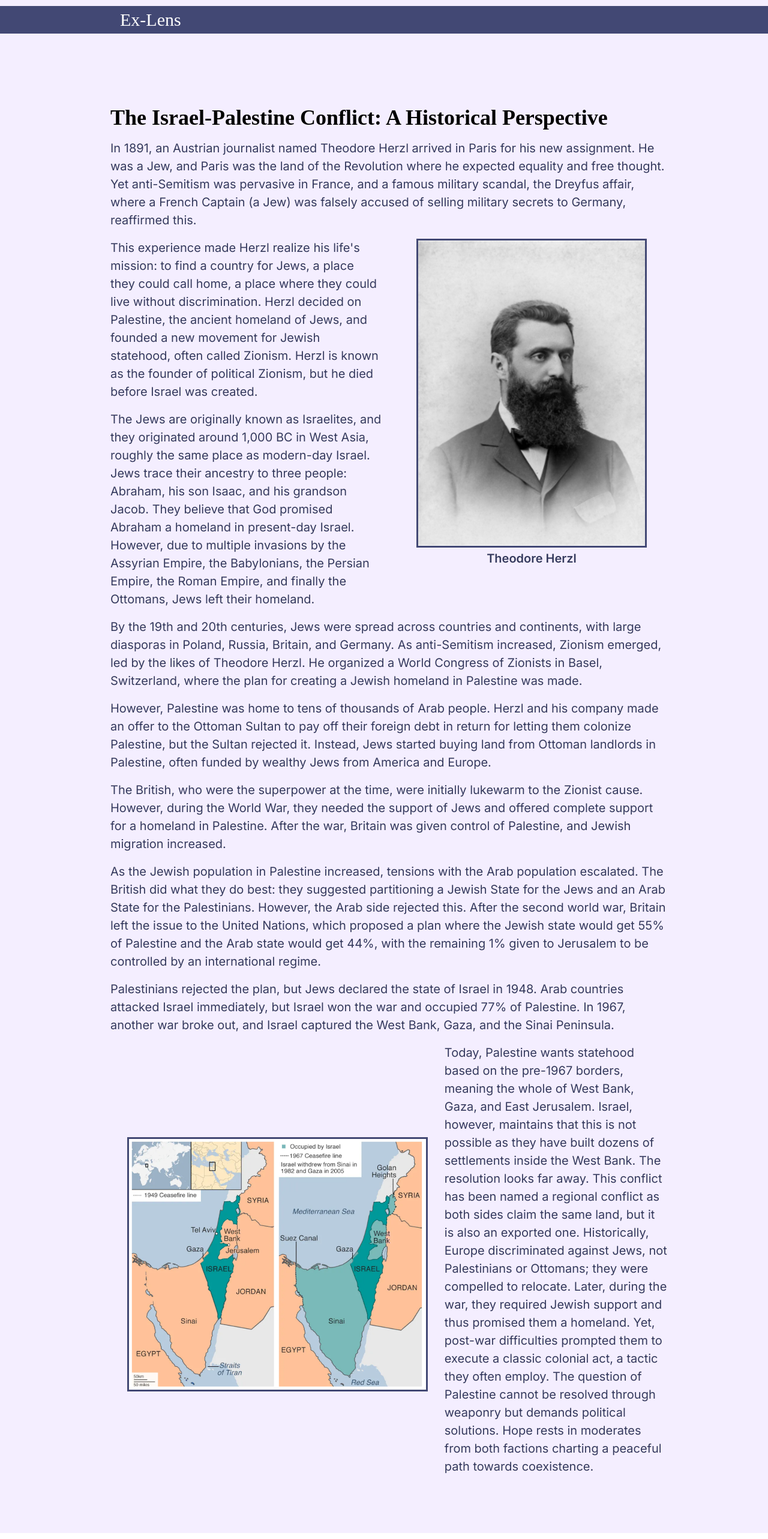
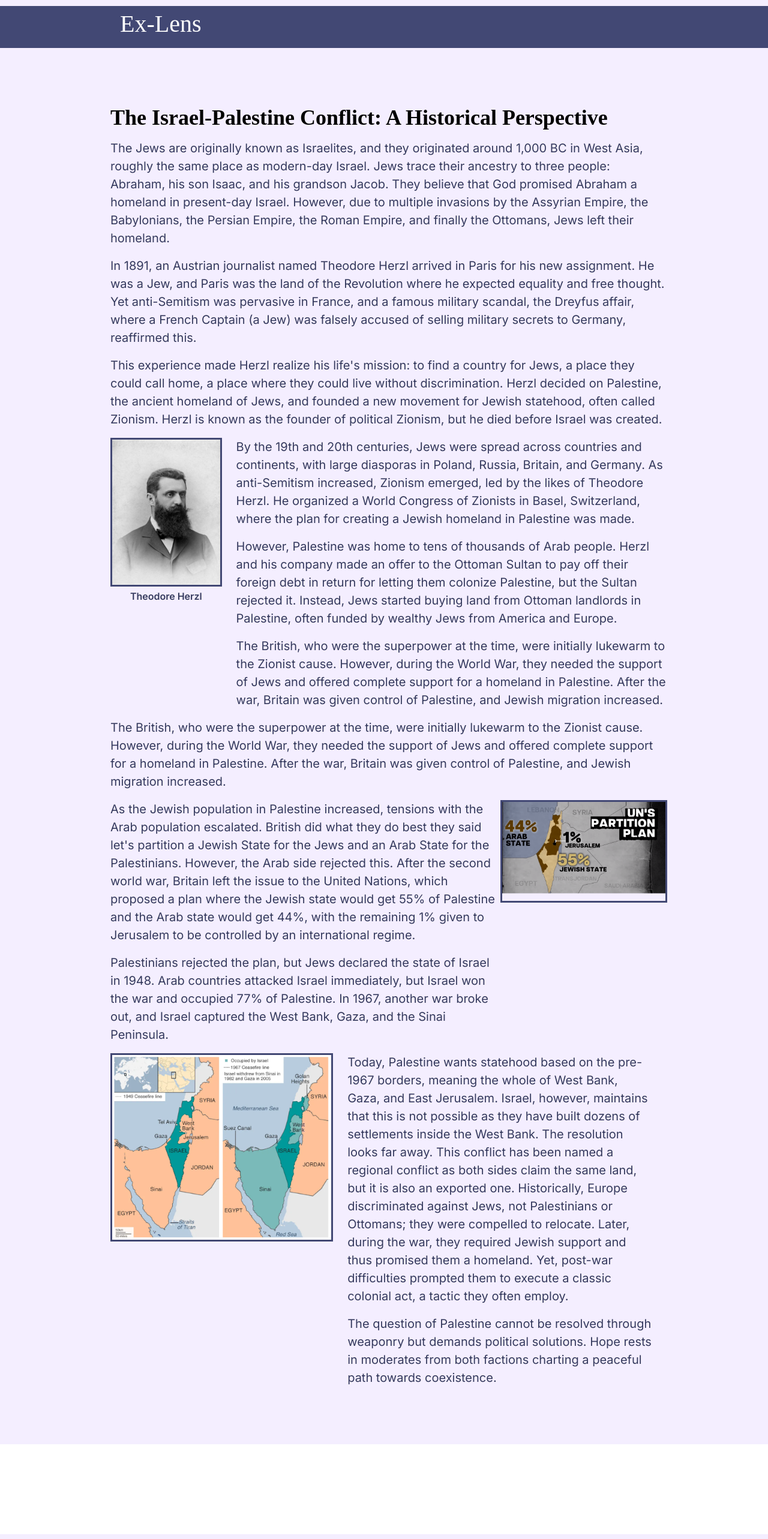
Before and after one commit to AjinkyaP1998/a-nextjs-blog, a Next.js app: page /my_posts/post_1 in a window 1280 px wide. Shown: the top 2566 px of the page at 60% size. Built offline with nearby package versions, Linux system fonts and the light colour scheme.

Commit message:
release ready for web

```diff
--- a/src/app/globals.css
+++ b/src/app/globals.css
@@ -25,7 +25,7 @@ body {
   top: 0;             /* Aligns the header at the top of the page */
   left: 0;            /* Aligns the header to the left side of the page */
   width: 100%;        /* Ensures the header spans the full width */
-  height: 3.5rem;       /* Sets the height of the header */
+  height: 5rem;       /* Sets the height of the header */
   padding: 0rem;      /* Provides padding around the content */
   background-color: rgb(66, 72, 116); /* Sets the background color */
   z-index: 50;        /* Ensures the header stays above other content */
@@ -52,7 +52,7 @@ body {
 
 /* Header Title */
 .header-title {
-  font-size: 30px;
+  font-size: 40px;
   font-family: 'Montserrat, serif';
   font-weight: 500;
   color: white;
@@ -105,6 +105,7 @@ body {
 
 /* Intro Page */
 .intro-page {
+  position: relative;
   padding: 1rem;
   margin-left: 6rem;
   margin-right: 6rem;
@@ -146,7 +147,6 @@ body {
   margin-bottom: 1rem; /* mb-4 */
   margin-left: 3rem; /* mx-12 */
   margin-right: 3rem; /* mx-12 */
-  text-align: center; /* text-center */
   color: #353a5d; /* text-[#353a5d] */
   font-family: 'Montserrat'; /* Montserrat */
 }
@@ -177,18 +177,8 @@ body {
 
 .intro-image-container {
   position: relative;
-  width: 80%;
-  height: 80%;
-}
-.intro-image-fade {
-  position: absolute;
-  top: 0;
-  left: 0;
-  right: 0;
-  bottom: 0;
-  border-radius: 12px; /* Adjust the pixel value to your preference */
-  opacity: 0.8;
-  transition: opacity 5s ease-in-out;
+  width: 90%;
+  padding-top: 90%; /* This is for a 16:9 aspect ratio. Adjust as needed */
 }
 
 
--- a/src/app/my_posts/post_1/post_content.tsx
+++ b/src/app/my_posts/post_1/post_content.tsx
@@ -1,6 +1,7 @@
 import React from 'react';
 import HerzlImage from './assets/theodore_herzl.png';
-import MapImage from './assets/map.png';
+import MapImage_1 from './assets/map_1.png';
+import MapImage_2 from './assets/map_2.png';
 
 
 function PostContent() {
@@ -12,82 +13,80 @@ function PostContent() {
             <div className = "actual-content">
 
                 <p className="mb-4">
-                    In 1891, an Austrian journalist named Theodore Herzl arrived in Paris for his new assignment.
-                    He was a Jew, and Paris was the land of the Revolution where he expected equality and free thought.
-                    Yet anti-Semitism was pervasive in France, and a famous military scandal, the Dreyfus affair,
-                    where a French Captain (a Jew) was falsely accused of selling military secrets to Germany, reaffirmed this.
+                The Jews are originally known as Israelites, and they originated around 1,000 BC in West Asia, roughly the same place as modern-day Israel. Jews trace their ancestry to three people: Abraham, his son Isaac, and his grandson Jacob. They believe that God promised Abraham a homeland in present-day Israel. However, due to multiple invasions by the Assyrian Empire, the Babylonians, the Persian Empire, the Roman Empire, and finally the Ottomans, Jews left their homeland.
                 </p>
-                <div className="flex flex-col md:flex-row items-center md:items-start">
-                    <div className="md:flex-1 md:order-2">
+
+                <p className="mb-4">
+                In 1891, an Austrian journalist named Theodore Herzl arrived in Paris for his new assignment. He was a Jew, and Paris was the land of the Revolution where he expected equality and free thought. Yet anti-Semitism was pervasive in France, and a famous military scandal, the Dreyfus affair, where a French Captain (a Jew) was falsely accused of selling military secrets to Germany, reaffirmed this.
+                </p>
+
+                <p className="mb-4">
+                This experience made Herzl realize his life's mission: to find a country for Jews, a place they could call home, a place where they could live without discrimination. Herzl decided on Palestine, the ancient homeland of Jews, and founded a new movement for Jewish statehood, often called Zionism. Herzl is known as the founder of political Zionism, but he died before Israel was created.
+                </p>
+
+                <div className="flex">
+                    <div className="md:w-[20%] md:order-1">
                         <img
                             src={HerzlImage.src}
                             alt="Theodore Herzl"
-                            className="max-w-xs mx-auto md:max-w-sm"
+                            className=""
                             style={{ border: '3px solid #424874' }}
                         />
-                        <h2 className="text-xl font-semibold text-center" style={{ marginTop: '0.25rem' }}>Theodore Herzl</h2>
+                        <h2 className="text-base font-semibold text-center" style={{ marginTop: '0.25rem' }}>Theodore Herzl</h2>
                     </div>
-                    <div className="md:flex-1 md:order-1 md:mr-6">
+                    <div className="md:flex-1 md:order-2 ml-6">
                         <p className="mb-4">
-                            This experience made Herzl realize his life&apos;s mission: to find a country for Jews, a place they could call home,
-                            a place where they could live without discrimination. Herzl decided on Palestine,
-                            the ancient homeland of Jews, and founded a new movement for Jewish statehood, often called Zionism.
-                            Herzl is known as the founder of political Zionism, but he died before Israel was created.
+                        By the 19th and 20th centuries, Jews were spread across countries and continents, with large diasporas in Poland, Russia, Britain, and Germany. As anti-Semitism increased, Zionism emerged, led by the likes of Theodore Herzl. He organized a World Congress of Zionists in Basel, Switzerland, where the plan for creating a Jewish homeland in Palestine was made.
                         </p>
                         <p className="mb-4">
-                            The Jews are originally known as Israelites, and they originated around 1,000 BC in West Asia,
-                            roughly the same place as modern-day Israel. Jews trace their ancestry to three people: Abraham,
-                            his son Isaac, and his grandson Jacob. They believe that God promised Abraham a homeland in present-day Israel.
-                            However, due to multiple invasions by the Assyrian Empire, the Babylonians, the Persian Empire, the Roman Empire,
-                            and finally the Ottomans, Jews left their homeland.
+                        However, Palestine was home to tens of thousands of Arab people. Herzl and his company made an offer to the Ottoman Sultan to pay off their foreign debt in return for letting them colonize Palestine, but the Sultan rejected it. Instead, Jews started buying land from Ottoman landlords in Palestine, often funded by wealthy Jews from America and Europe.
+                        </p>
+                        <p className="mb-4">
+                        The British, who were the superpower at the time, were initially lukewarm to the Zionist cause. However, during the World War, they needed the support of Jews and offered complete support for a homeland in Palestine. After the war, Britain was given control of Palestine, and Jewish migration increased.
                         </p>
                     </div>
                 </div>
-                <p className="mb-4">
-                    By the 19th and 20th centuries, Jews were spread across countries and continents, with large diasporas in
-                    Poland, Russia, Britain, and Germany. As anti-Semitism increased, Zionism emerged, led by the likes of Theodore Herzl.
-                    He organized a World Congress of Zionists in Basel, Switzerland, where the plan for creating a Jewish homeland in Palestine was made.
-                </p>
-                <p className="mb-4">
-                    However, Palestine was home to tens of thousands of Arab people.
-                    Herzl and his company made an offer to the Ottoman Sultan to pay off their foreign debt in return for letting them colonize Palestine,
-                    but the Sultan rejected it. Instead, Jews started buying land from Ottoman landlords in Palestine,
-                    often funded by wealthy Jews from America and Europe.
-                </p>
                 <p className="mb-4">
                     The British, who were the superpower at the time, were initially lukewarm to the Zionist cause.
                     However, during the World War, they needed the support of Jews and offered complete support for a homeland in Palestine.
                     After the war, Britain was given control of Palestine, and Jewish migration increased.
                 </p>
-                <p className="mb-4">
-                    As the Jewish population in Palestine increased, tensions with the Arab population escalated.
-                    The British did what they do best: they suggested partitioning a Jewish State for the Jews and an Arab State for the Palestinians.
-                    However, the Arab side rejected this. After the second world war, Britain left the issue to the United Nations, which proposed a plan where the Jewish state would get 55% of Palestine and the Arab state would get 44%, with the remaining 1% given to Jerusalem to be controlled by an international regime.
-                </p>
-                <p className="mb-4">
-                    Palestinians rejected the plan, but Jews declared the state of Israel in 1948. Arab countries attacked
-                    Israel immediately, but Israel won the war and occupied 77% of Palestine. In 1967, another war broke out,
-                    and Israel captured the West Bank, Gaza, and the Sinai Peninsula.
-                </p>
-                <div className="flex flex-col md:flex-row items-center justify-center md:items-center md:justify-start" style={{ height: '100%' }}>
-                    <div className="md:flex-1 md:order-1"  style={{ flex: '0 0 60%' }} >
+
+                <div className="flex">
+                    <div className="md:flex-1 md:order-2">
+                        <p className="mb-4">
+                            As the Jewish population in Palestine increased, tensions with the Arab population escalated. British did what they do best they said let's partition a Jewish State for the Jews and an Arab State for the Palestinians. However, the Arab side rejected this. After the second world war, Britain left the issue to the United Nations, which proposed a plan where the Jewish state would get 55% of Palestine and the Arab state would get 44%, with the remaining 1% given to Jerusalem to be controlled by an international regime.
+                        </p>
+                        <p className="mb-4">
+                            Palestinians rejected the plan, but Jews declared the state of Israel in 1948. Arab countries attacked Israel immediately, but Israel won the war and occupied 77% of Palestine. In 1967, another war broke out, and Israel captured the West Bank, Gaza, and the Sinai Peninsula.
+                        </p>
+                    </div>
+                    <div className="md:w-[30%] md:order-2">
                         <img
-                            src={MapImage.src}
-                            alt="MapImage"
+                            src={MapImage_1.src}
+                            alt="MapImage_1"
                             className="mx-auto"
-                            style={{ width: '90%', border: '3px solid #424874' }}
+                            style={{ border: '3px solid #424874' }}
                         />
                     </div>
-                    <div className="md:flex-1 md:order-2 md:mr-6"   style={{ flex: '0 0 40%' }} >
+                </div>
+
+                <div className="flex">
+                    <div className="md:w-[40%] md:order-1">
+                        <img
+                            src={MapImage_2.src}
+                            alt="MapImage_2"
+                            className=""
+                            style={{ border: '3px solid #424874' }}
+                        />
+                    </div>
+                    <div className="md:flex-1 md:order-2 md:mr-6 ml-6">
                         <p className="mb-4">
-                            Today, Palestine wants statehood based on the pre-1967 borders, meaning the whole of West Bank, Gaza, and East Jerusalem.
-                            Israel, however, maintains that this is not possible as they have built dozens of settlements inside the West Bank.
-                            The resolution looks far away. This conflict has been named a regional conflict as both sides claim the same land,
-                            but it is also an exported one. Historically, Europe discriminated against Jews, not Palestinians or Ottomans;
-                            they were compelled to relocate. Later, during the war, they required Jewish support and thus promised them a homeland.
-                            Yet, post-war difficulties prompted them to execute a classic colonial act, a tactic they often employ.
-                            The question of Palestine cannot be resolved through weaponry but demands political solutions. Hope rests in moderates from
-                            both factions charting a peaceful path towards coexistence.
+                            Today, Palestine wants statehood based on the pre-1967 borders, meaning the whole of West Bank, Gaza, and East Jerusalem. Israel, however, maintains that this is not possible as they have built dozens of settlements inside the West Bank. The resolution looks far away. This conflict has been named a regional conflict as both sides claim the same land, but it is also an exported one. Historically, Europe discriminated against Jews, not Palestinians or Ottomans; they were compelled to relocate. Later, during the war, they required Jewish support and thus promised them a homeland. Yet, post-war difficulties prompted them to execute a classic colonial act, a tactic they often employ.
+                        </p>
+
+                        <p className="mb-4">
+                            The question of Palestine cannot be resolved through weaponry but demands political solutions. Hope rests in moderates from both factions charting a peaceful path towards coexistence.
                         </p>
                     </div>
                 </div>
```
Also changed, not shown: src/components/intro_page.tsx (+5 -31 lines), src/app/my_posts/post_1/assets/map_1.png (added), src/app/my_posts/post_1/assets/map_2.png (renamed from src/app/my_posts/post_1/assets/map.png).
